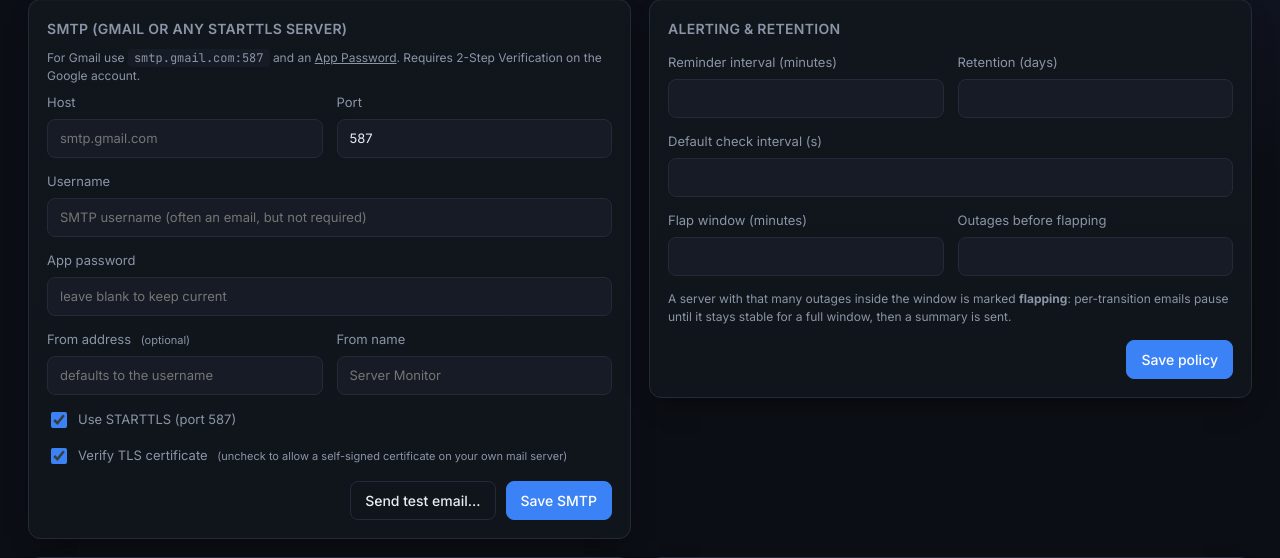
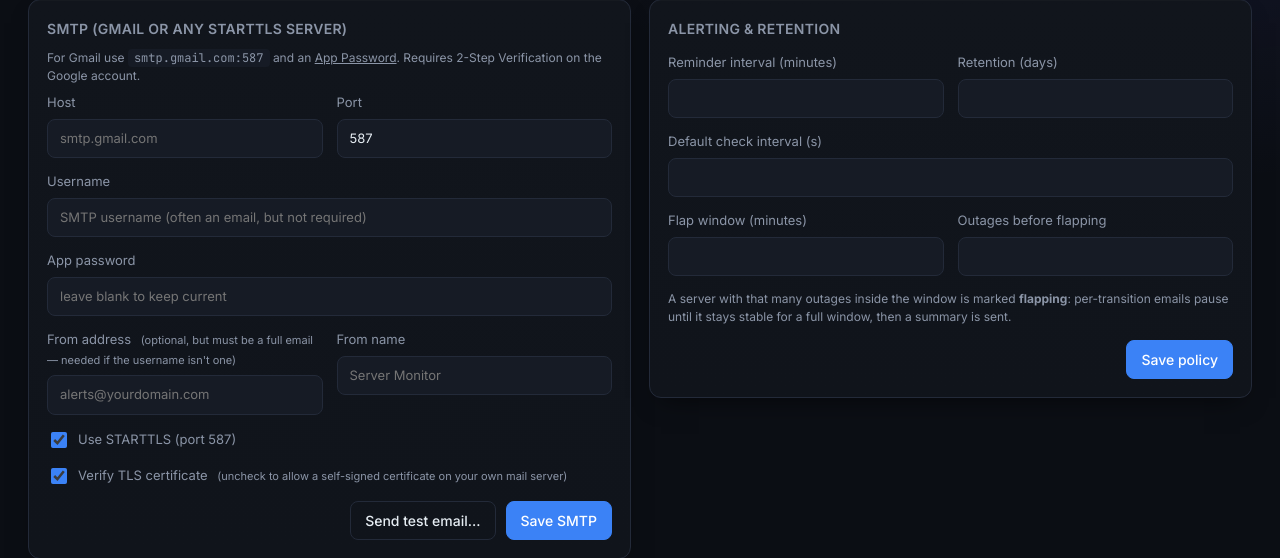
Before and after one commit to ruolez/server-monitor, a Flask app: template app/templates/settings.html in a window 1280 px wide. Shown: the part 85-643 px from the top of the page. Run offline with Flask 3, Linux system fonts and the light colour scheme; the template is opened without the code that fills it, so the values that code supplies are empty; some libraries are stand-ins or nearby versions.

Commit message:
docs: clarify SMTP From address must be a full email address
When the username isn't an email, a blank From falls back to it and the
mail server rejects the envelope sender (Invalid RFC-5321 address). Make
the field hint state that From must be a full user@domain in that case.

```diff
--- a/app/templates/settings.html
+++ b/app/templates/settings.html
@@ -14,7 +14,7 @@
           <span>App password <em id="smtpPasswordState" class="hint-inline"></em></span>
           <input name="smtp_password" type="password" placeholder="leave blank to keep current" autocomplete="new-password">
         </label>
-        <label><span>From address <em class="hint-inline">(optional)</em></span><input name="smtp_from_address" placeholder="defaults to the username"></label>
+        <label><span>From address <em class="hint-inline">(optional, but must be a full email — needed if the username isn't one)</em></span><input name="smtp_from_address" placeholder="alerts@yourdomain.com"></label>
         <label><span>From name</span><input name="smtp_from_name" placeholder="Server Monitor"></label>
         <label class="checkbox col-span-2"><input type="checkbox" name="smtp_use_starttls" checked><span>Use STARTTLS (port 587)</span></label>
         <label class="checkbox col-span-2"><input type="checkbox" name="smtp_verify_cert" checked><span>Verify TLS certificate <em class="hint-inline">(uncheck to allow a self-signed certificate on your own mail server)</em></span></label>
```
